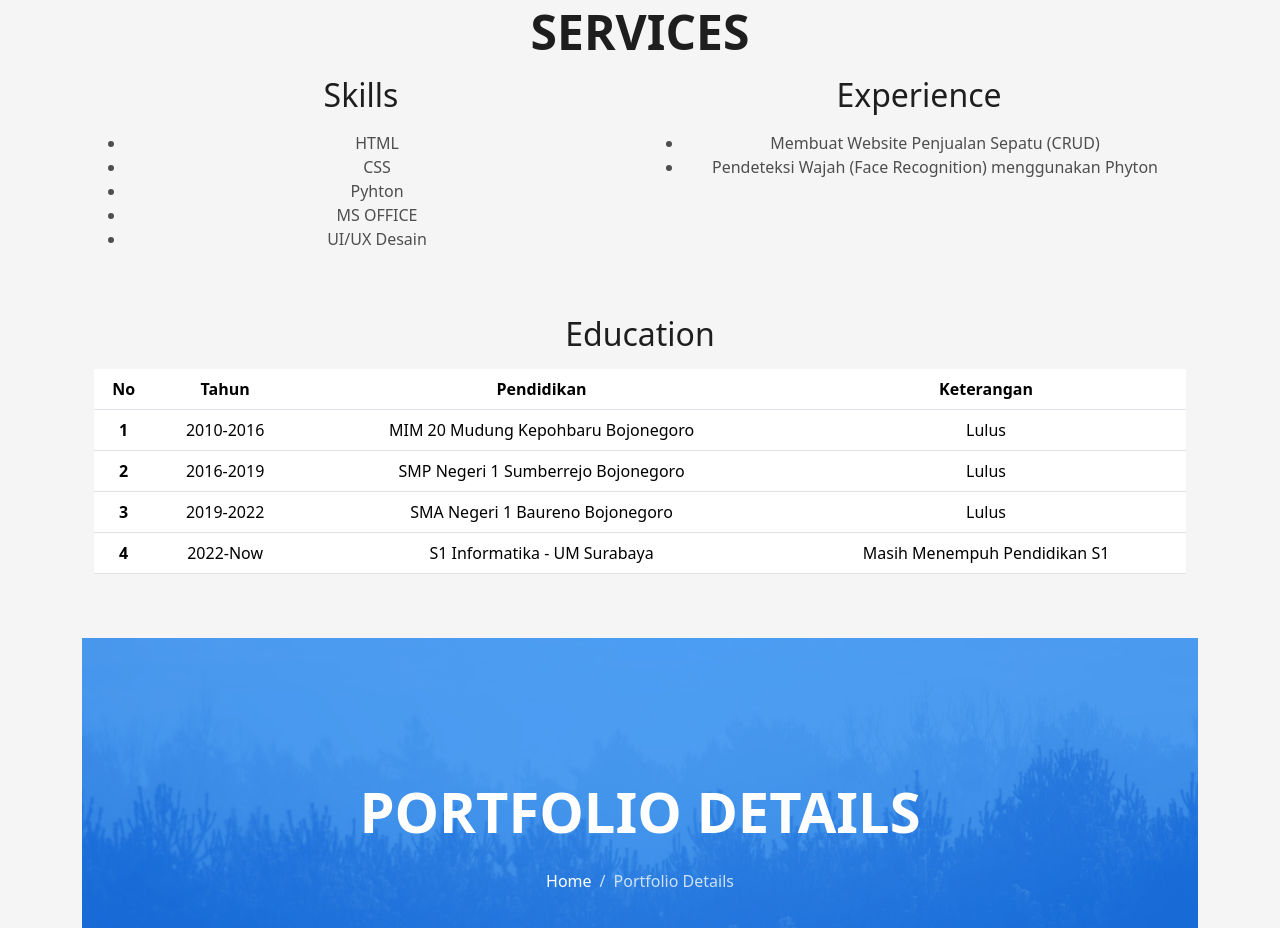
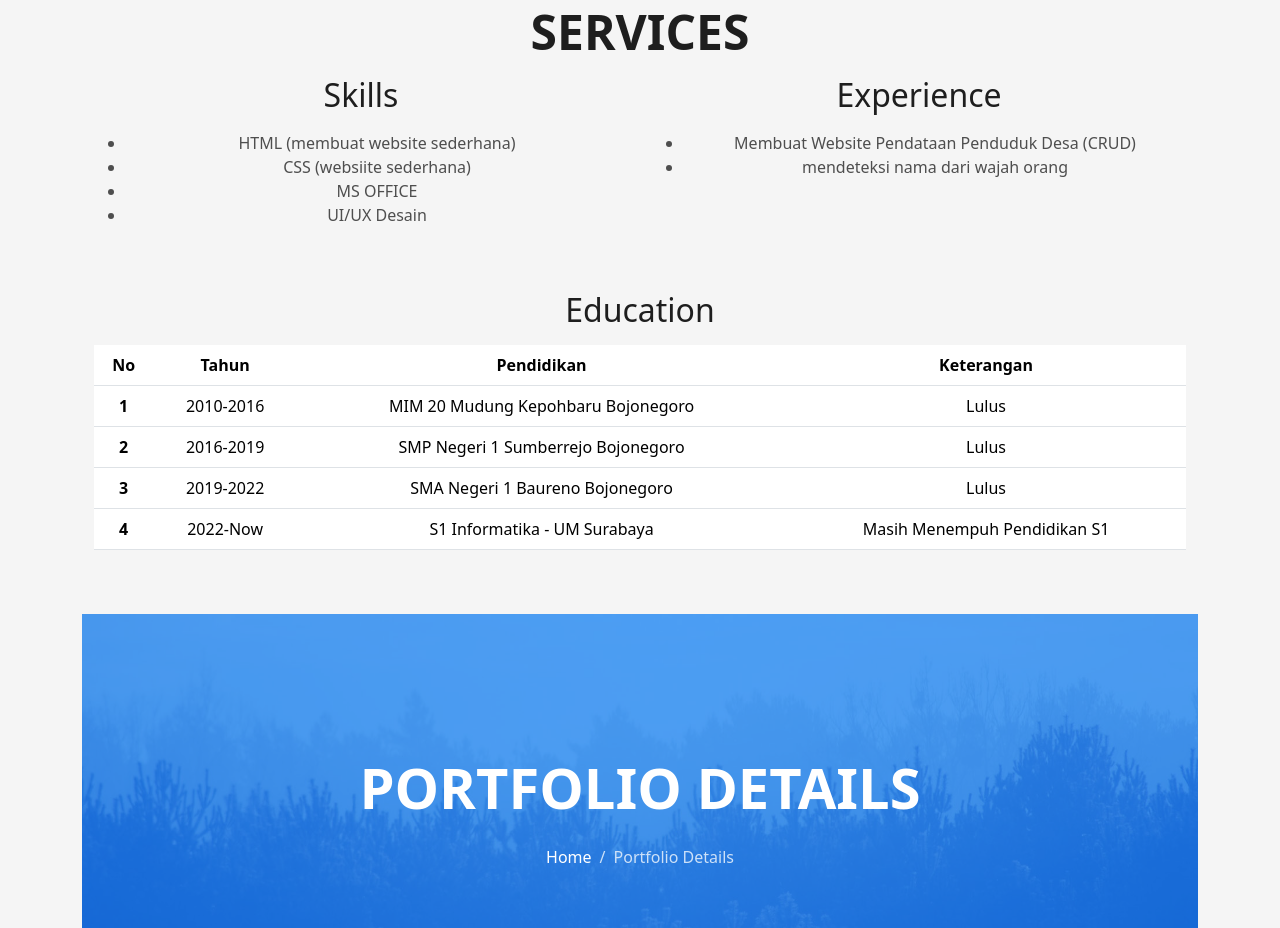
Before and after one commit to Muftifaizfardani/CVWesbsite, a plain HTML site: page index.html in a window 1280 px wide. Shown: the part 1729-2657 px from the top of the page. Drawn offline with Linux system fonts and the light colour scheme.

Commit message:
Update index.html

```diff
--- a/index.html
+++ b/index.html
@@ -135,9 +135,8 @@
                     <h2 class="text-center">Skills</h2>
                     <div class="pt-2 pl-5 ml-5">
                         <ul>
-                            <li>HTML</li>
-                            <li>CSS</li>
-                            <li>Pyhton</li>
+                            <li>HTML (membuat website sederhana)</li>
+                            <li>CSS (websiite sederhana)</li>
                             <li>MS OFFICE</li>
                             <li>UI/UX Desain</li>
                         </ul>
@@ -147,8 +146,8 @@
                     <h2 class="text-center ">Experience</h2>
                     <div class="pt-2 pl-5 ml-5">
                         <ul>
-                            <li>Membuat Website Penjualan Sepatu (CRUD)</li>
-                            <li>Pendeteksi Wajah (Face Recognition) menggunakan Phyton</li>
+                            <li>Membuat Website Pendataan Penduduk Desa (CRUD)</li>
+                            <li>mendeteksi nama dari wajah orang</li>
                         </ul>
                     </div>
                 </div>
```
